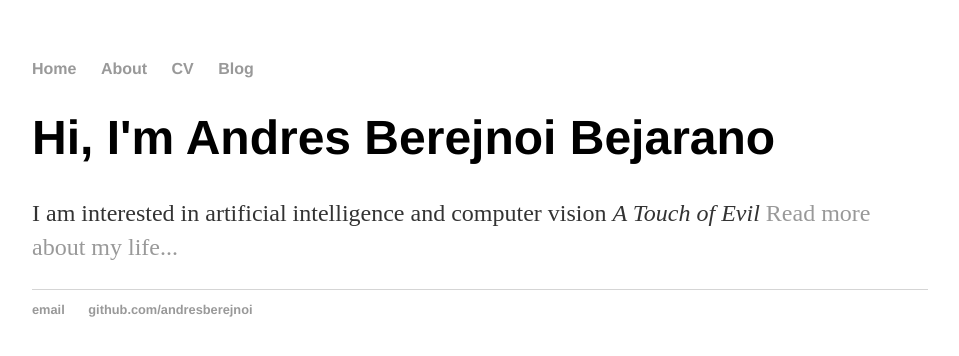
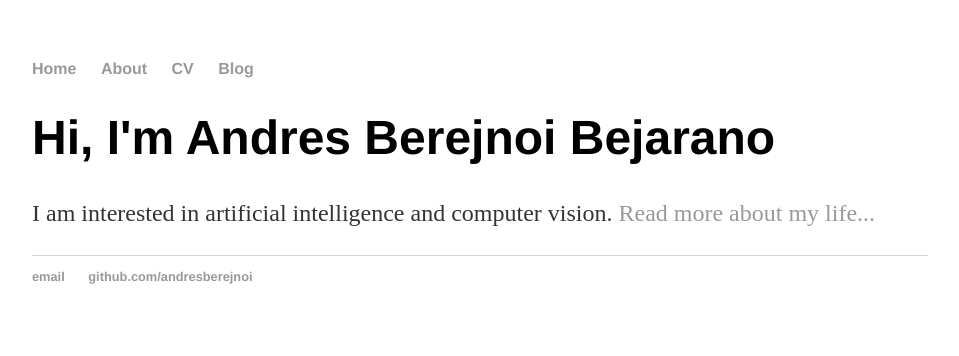
Before and after one commit to andresberejnoi/andresberejnoi.github.io, a Jekyll site: the page built from index.html, in a window 1280 px wide. Shown: the top 356 px of the page, without its empty margins (160-1119 px from the left). Built offline with Jekyll 4.4.1, drawn with Linux system fonts in a browser that asks for light colours.

Commit message:
Changed texted displayed on site

```diff
--- a/_layouts/default.html
+++ b/_layouts/default.html
@@ -11,7 +11,7 @@
                     <li><a href="/">Home</a></li>
                     <li><a href="/about">About</a></li>
                     <li><a href="/cv">CV</a></li>
-                    <li><a href="/blog">Blog</a></li>
+                    <li><a href="https://andrescssresearch.wordpress.com">Blog</a></li>
                 </ul>
             </nav>
             <div class="container">
--- a/index.html
+++ b/index.html
@@ -4,5 +4,5 @@ title: Andres Berejnoi Bejarano
 ---
 <div class="blurb">
     <h1>Hi, I'm Andres Berejnoi Bejarano</h1>
-    <p>I am interested in artificial intelligence and computer vision <em>A Touch of Evil</em> <a href="/about">Read more about my life...</a></p>
+    <p>I am interested in artificial intelligence and computer vision. <a href="/about">Read more about my life...</a></p>
 </div><!-- /.blurb -->
```
